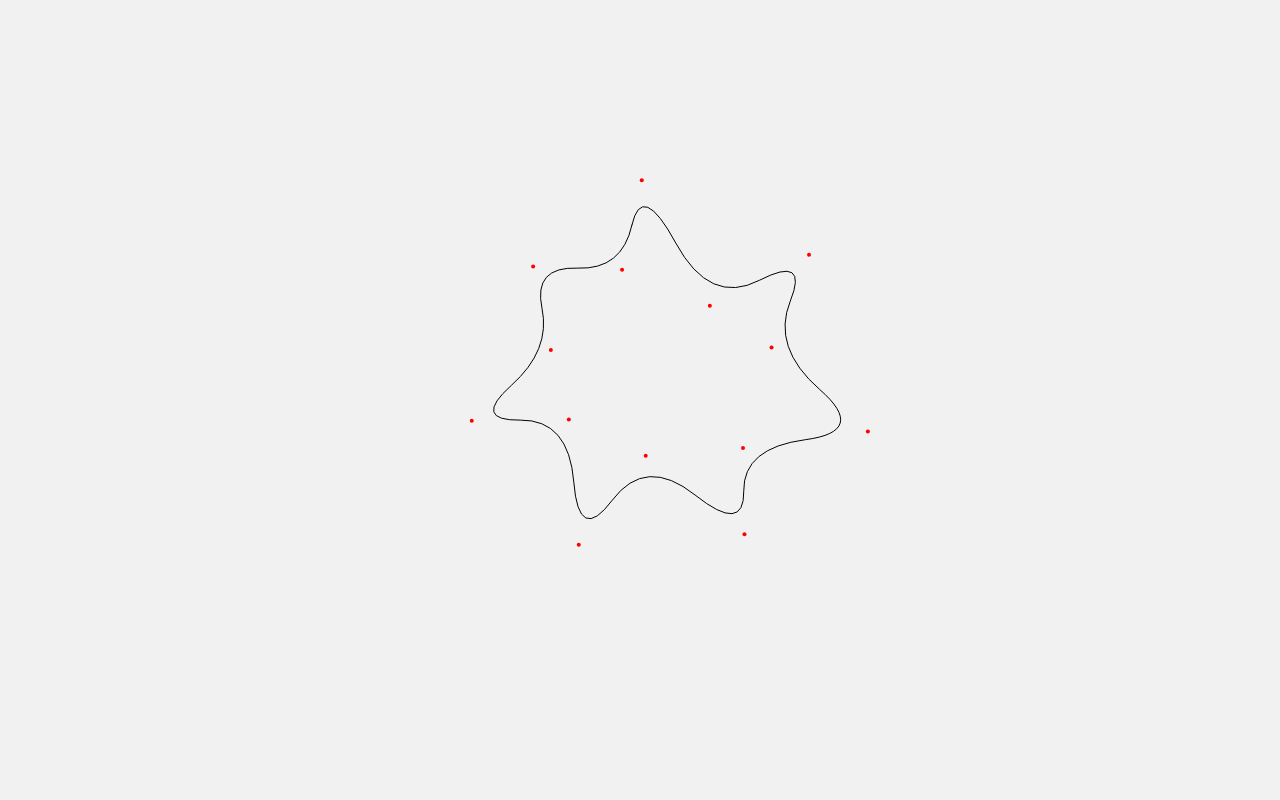
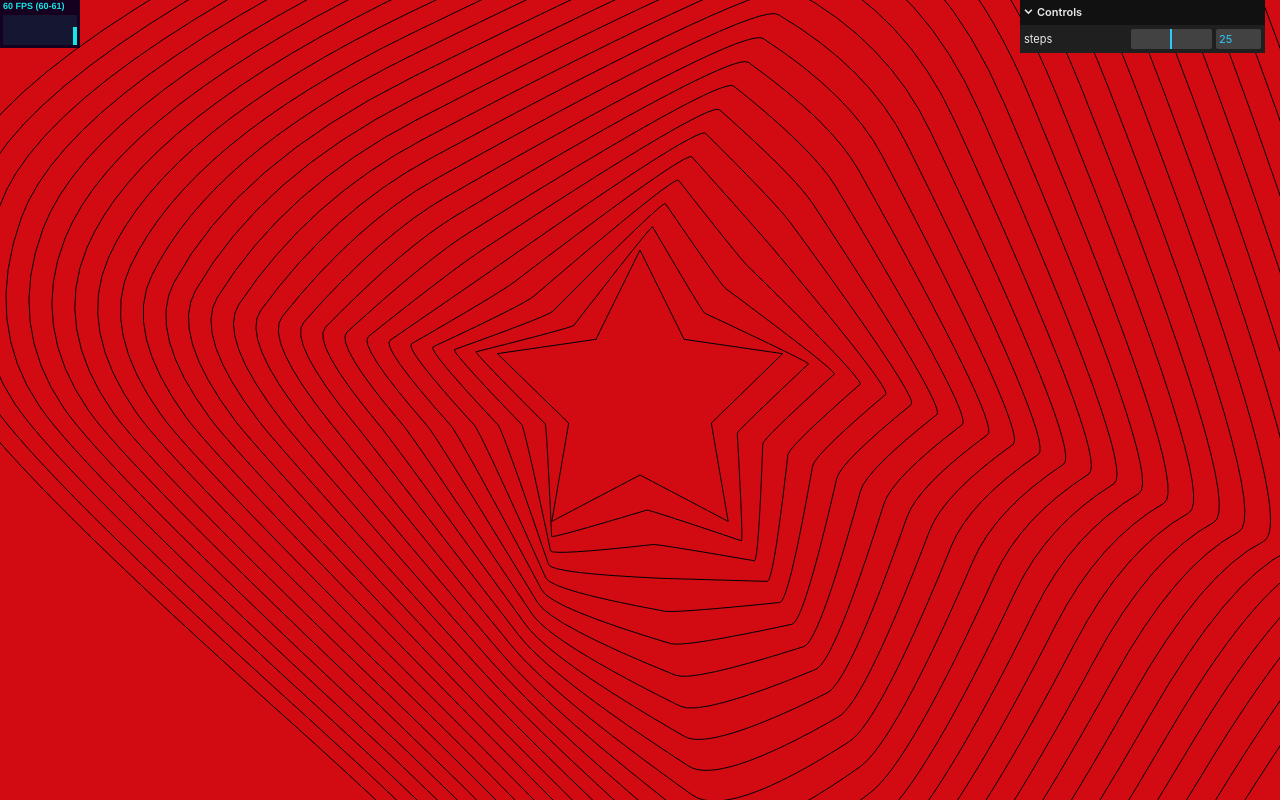
Before and after one commit to RafZag/xmas, a plain HTML site: page index.html in a window 1280 px wide. Drawn offline with nearby package versions, Linux system fonts and the light colour scheme.

Commit message:
blanding shapes

```diff
--- a/bgShapes.js
+++ b/bgShapes.js
@@ -1,39 +1,65 @@
 import { Point2D } from './point2D.js';
+import { GUI } from 'https://cdn.skypack.dev/three@0.137.0/examples/jsm/libs/lil-gui.module.min.js';
+import Stats from 'https://cdn.skypack.dev/three@0.132.0/examples/jsm/libs/stats.module.js';
 
 const canvas = document.getElementById('canvas');
 const ctx = canvas.getContext('2d', { alpha: false });
-ctx.imageSmoothingQuality = 'high';
+
+/////////////// Listeners
 
 window.addEventListener('resize', onWindowResize);
 
+/////////////// Params
+
 let rot = 0;
 let starPoints = [];
+let targetPoints = [];
+
+const params = {
+  steps: 25,
+};
+
+/////////////// GUI
+
+const stats = new Stats();
+document.body.appendChild(stats.dom);
+
+const gui = new GUI();
+gui.add(params, 'steps', 0, 50, 1);
+
+/////////////// Init
 
 buildStar();
+buildTargetShape();
 onWindowResize();
 draw();
 
 function draw() {
-  ctx.fillStyle = '#f1f1f1';
+  // ctx.fillStyle = '#f1f1f1';
+  ctx.fillStyle = '#d20b12';
   ctx.fillRect(0, 0, canvas.width, canvas.height);
-  //   ctx.clearRect(0, 0, canvas.width, canvas.height);
-  drawShape(canvas.width / 2, canvas.height / 2, rot);
-  //   rot += 0.1;
+  blendShapes(starPoints, targetPoints, params.steps);
+  rot += 0.1;
   window.requestAnimationFrame(draw);
+  stats.update();
 }
 
-function onWindowResize() {
-  var dpr = window.devicePixelRatio || 1;
-  // Get the size of the canvas in CSS pixels.
-  var rect = canvas.getBoundingClientRect();
-  // Give the canvas pixel dimensions of their CSS
-  // size * the device pixel ratio.
-  canvas.width = rect.width * dpr;
-  canvas.height = rect.height * dpr;
-  //   ctx.scale(dpr, dpr);
+function blendShapes(arr, targetArr, steps) {
+  drawShape(canvas.width / 2, canvas.height / 2, rot, arr, 0);
+  drawShape(canvas.width / 2, canvas.height / 2, rot, targetArr, 1);
+
+  for (let i = 1; i < steps; i++) {
+    let tmpArr = [];
+    for (let j = 0; j < arr.length; j++) {
+      let p = new Point2D();
+      p = Point2D.interpolate(arr[j], targetArr[j], (1 / steps) * i);
+      tmpArr.push(p);
+    }
+    drawShape(canvas.width / 2, canvas.height / 2, rot, tmpArr, i / steps);
+  }
 }
 
-function drawShape(x, y, r) {
+function drawShape(x, y, r, shapeArray, smooth) {
   ctx.lineCap = 'round';
   ctx.lineWidth = 1;
   ctx.save();
@@ -41,30 +67,25 @@ function drawShape(x, y, r) {
   ctx.rotate((-90 * Math.PI) / 180);
 
   ctx.beginPath();
-  let xc = (starPoints[starPoints.length - 1].x + starPoints[0].x) / 2;
-  let yc = (starPoints[starPoints.length - 1].y + starPoints[0].y) / 2;
-  ctx.moveTo(xc, yc);
 
-  for (let i = 0; i < starPoints.length - 1; i++) {
-    let xc1 = (starPoints[i].x + starPoints[i + 1].x) / 2;
-    let yc1 = (starPoints[i].y + starPoints[i + 1].y) / 2;
-    ctx.quadraticCurveTo(starPoints[i].x, starPoints[i].y, xc1, yc1);
+  let midP1 = Point2D.midPoint(shapeArray[shapeArray.length - 1], shapeArray[0], smooth);
+  ctx.moveTo(midP1.x, midP1.y);
+
+  for (let i = 0; i < shapeArray.length - 1; i++) {
+    let midP2 = Point2D.midPoint(shapeArray[i], shapeArray[i + 1], smooth);
+    ctx.quadraticCurveTo(shapeArray[i].x, shapeArray[i].y, midP2.x, midP2.y);
   }
-  xc = (starPoints[starPoints.length - 1].x + starPoints[0].x) / 2;
-  yc = (starPoints[starPoints.length - 1].y + starPoints[0].y) / 2;
-  ctx.quadraticCurveTo(starPoints[starPoints.length - 1].x, starPoints[starPoints.length - 1].y, xc, yc);
+
+  let midP3 = Point2D.midPoint(shapeArray[shapeArray.length - 1], shapeArray[0], smooth);
+  ctx.quadraticCurveTo(shapeArray[shapeArray.length - 1].x, shapeArray[shapeArray.length - 1].y, midP3.x, midP3.y);
 
   ctx.stroke();
-
-  for (let i = 0; i < starPoints.length; i++) {
-    starPoints[i].drawPoint(ctx);
-  }
   ctx.restore();
 }
 
 function buildStar() {
-  const arms = 7;
-  const size = 100;
+  const arms = 5;
+  const size = 75;
   const step = (2 * Math.PI) / (2 * arms);
 
   for (let i = 0; i < arms * 2; i++) {
@@ -81,20 +102,44 @@ function buildStar() {
     starPoints.push(tmpPoint);
   }
   console.log(starPoints);
-
-  randomize();
 }
 
-function randomize() {
-  for (let i = 0; i < starPoints.length; i++) {
-    starPoints[i].x += Math.random() * 50;
-    starPoints[i].y += Math.random() * 50;
+function buildTargetShape() {
+  const arms = 5;
+  const size = 600;
+  const step = (2 * Math.PI) / (2 * arms);
+
+  for (let i = 0; i < arms * 2; i++) {
+    let tmpPoint = new Point2D();
+
+    const x = size * Math.cos(step * i);
+    const y = size * Math.sin(step * i);
+
+    tmpPoint.x = x;
+    tmpPoint.y = y;
+
+    targetPoints.push(tmpPoint);
+  }
+
+  randomize(targetPoints);
+}
+
+function randomize(arr) {
+  for (let i = 0; i < arr.length; i++) {
+    arr[i].x += (Math.random() - 0.5) * 800;
+    arr[i].y += (Math.random() - 0.5) * 800;
   }
 }
 
-function midPoint(p1, p2) {
-  let midPoint = new Point2D();
-  midPoint.x = (p1.x + p2.x) / 2;
-  midPoint.y = (p1.y + p2.y) / 2;
-  return midPoint;
+/////////////// Event handlers
+
+function onWindowResize() {
+  var dpr = window.devicePixelRatio || 1;
+  // Get the size of the canvas in CSS pixels.
+  var rect = canvas.getBoundingClientRect();
+  // Give the canvas pixel dimensions of their CSS
+  // size * the device pixel ratio.
+  canvas.width = rect.width * dpr;
+  canvas.height = rect.height * dpr;
+  //   ctx.scale(dpr, dpr);
 }
--- a/index.html
+++ b/index.html
@@ -5,7 +5,7 @@
     <meta http-equiv="X-UA-Compatible" content="IE=edge" />
     <meta name="viewport" content="width=device-width, initial-scale=1.0" />
     <link type="text/css" rel="stylesheet" href="main.css" />
-    <title>Document</title>
+    <title>dentsu Xmas</title>
   </head>
   <body>
     <canvas id="canvas"></canvas>
--- a/point2D.js
+++ b/point2D.js
@@ -10,5 +10,20 @@ class Point2D {
     ctx.arc(this.x, this.y, 2, 0, 2 * Math.PI, false);
     ctx.fill();
   }
+
+  static midPoint(p1, p2, i) {
+    let midPoint = new Point2D();
+    midPoint.x = (p1.x + p2.x) / 2;
+    midPoint.y = (p1.y + p2.y) / 2;
+
+    return this.interpolate(p1, midPoint, i);
+  }
+
+  static interpolate(a, b, frac) {
+    // points A and B, frac between 0 and 1
+    var nx = a.x + (b.x - a.x) * frac;
+    var ny = a.y + (b.y - a.y) * frac;
+    return { x: nx, y: ny };
+  }
 }
 export { Point2D };
```
